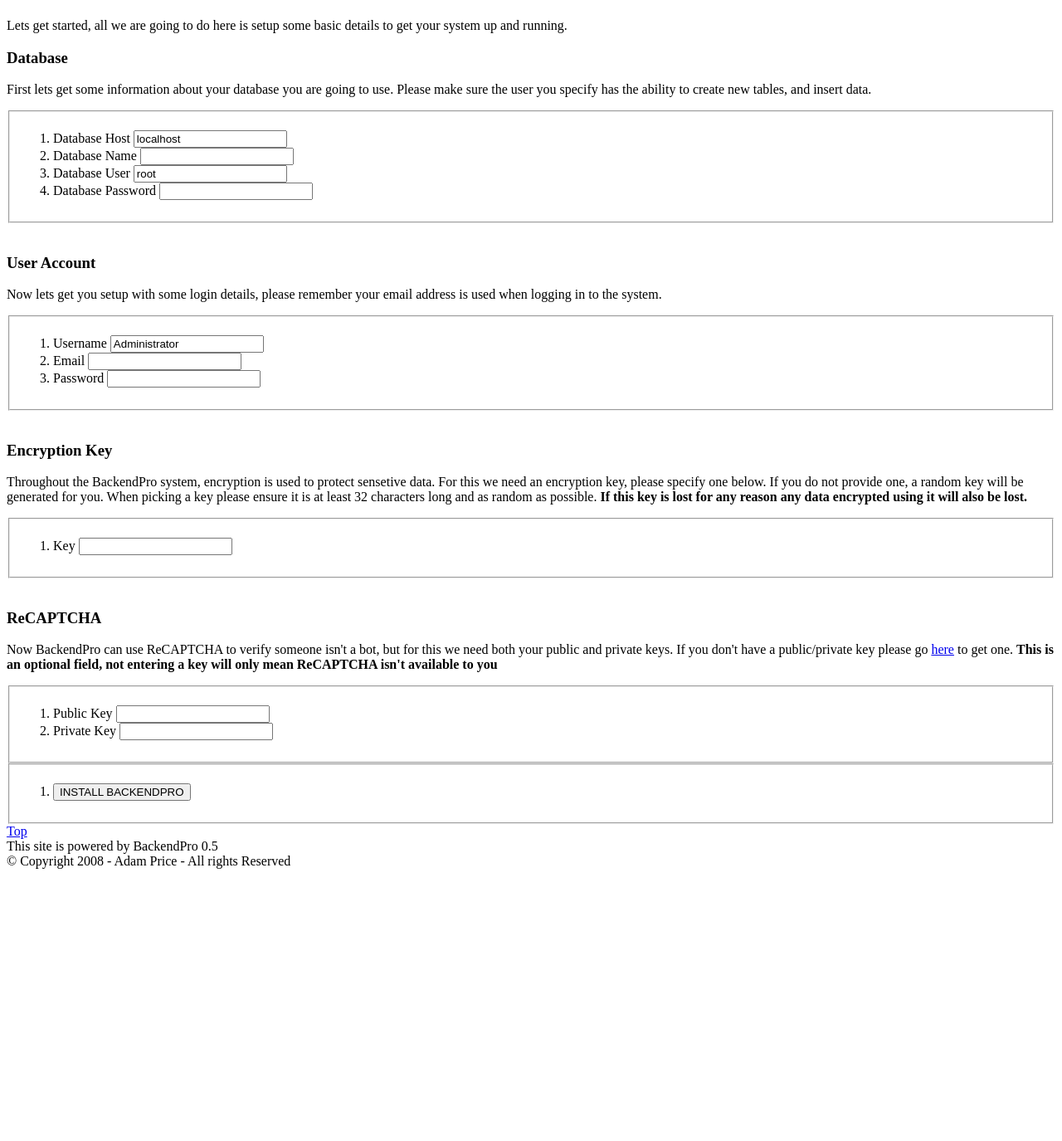
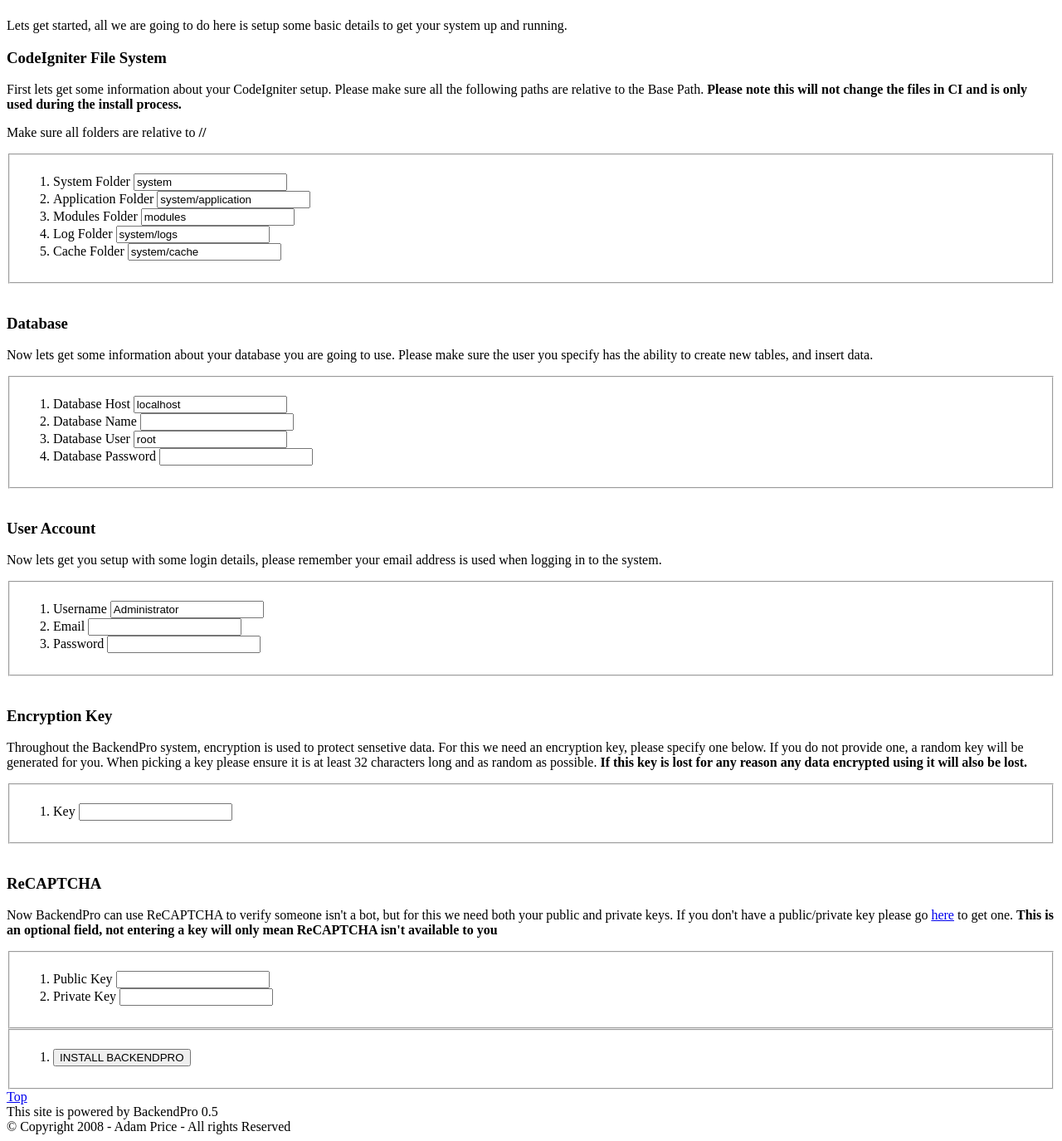
Before and after one commit to taftse/Backend_Pro, a PHP site: page / in a window 1280 px wide. Shown: the part 58-1433 px from the top of the page at 83% size. Before the commit the page ends 1105 px from the top, so only its background shows below. Run offline with PHP 8.4, Linux system fonts and the light colour scheme; a stand-in replaces the project's code that opens the database connection; some libraries are stand-ins or nearby versions.

Commit message:
Added a new feature to the install process so a file system can be specified before install. Closes #53
git-svn-id: http://subversion.assembla.com/svn/backendpro/trunk@185 eb1981d6-d9b1-d44f-b3a1-a14e2883e594

```diff
--- a/install/index.html
+++ b/install/index.php
@@ -23,9 +23,42 @@
         <p>Lets get started, all we are going to do here is setup some basic details to get
         your system up and running.</p>
 
-        <form action="install.php" method="POST" class="horizontal">
+        <form action="install_status.php" method="POST" class="horizontal">
+            <h3>CodeIgniter File System</h3>
+            <p>First lets get some information about your CodeIgniter setup.
+            Please make sure all the following paths are relative to the Base Path.
+            <b>Please note this will not change the files in CI and is only used
+            during the install process.</b></p>
+            <p>Make sure all folders are relative to <b><?php print dirname(dirname($_SERVER['PHP_SELF']))?>/</b></p>
+
+            <fieldset>
+                <ol>
+                    <li>
+                        <label for="ci_system">System Folder</label>
+                        <input type="text" name="ci_system" class="text" value="system" />
+                    </li>
+                    <li>
+                        <label for="ci_application">Application Folder</label>
+                        <input type="text" name="ci_application" class="text" value="system/application" />
+                    </li>
+                    <li>
+                        <label for="ci_modules">Modules Folder</label>
+                        <input type="text" name="ci_modules" class="text" value="modules" />
+                    </li>
+                    <li>
+                        <label for="ci_logs">Log Folder</label>
+                        <input type="text" name="ci_logs" class="text" value="system/logs" />
+                    </li>
+                    <li>
+                        <label for="ci_cache">Cache Folder</label>
+                        <input type="text" name="ci_cache" class="text" value="system/cache" />
+                    </li>
+                </ol>
+            </fieldset>
+
+            <br>
             <h3>Database</h3>
-            <p>First lets get some information about your database you are going to use.
+            <p>Now lets get some information about your database you are going to use.
             Please make sure the user you specify has the ability to create new tables,
             and insert data.</p>
 
--- a/install/install.php
+++ b/install/install_status.php
@@ -68,7 +68,7 @@
 	    <?php else:?>
 	    <p>An error has occured during the installation of BackendPro. Please check the
 	    details above to fix the problem before trying to install again. A
-	    <a href="install_log.txt">log file</a> has been created which more in depth
+	    <a href="install.log">log file</a> has been created which more in depth
 	    details about what went wrong.
 	    <?php endif;?>
     </div>
--- a/user_guide/general/changelog.html
+++ b/user_guide/general/changelog.html
@@ -59,7 +59,7 @@
 </ul>
 <h3>Modifications</h3>
 <ul>
-
+	<li>Changed the way the install process is done. Now you can specify your CI folder structure, See <a href="http://trac2.assembla.com/backendpro/ticket/53">Enhancement #53</a></li>
 </ul>
 <h3>Bug Fixes</h3>
 <ul>
```
Also changed, not shown: install/RUN.php (+28 -4 lines), install/components/FileSystemCheck.php (+20 -18 lines), install/components/SetupFileSystem.php (+6 -6 lines), user_guide/general/install.html (+7 -1 lines).
